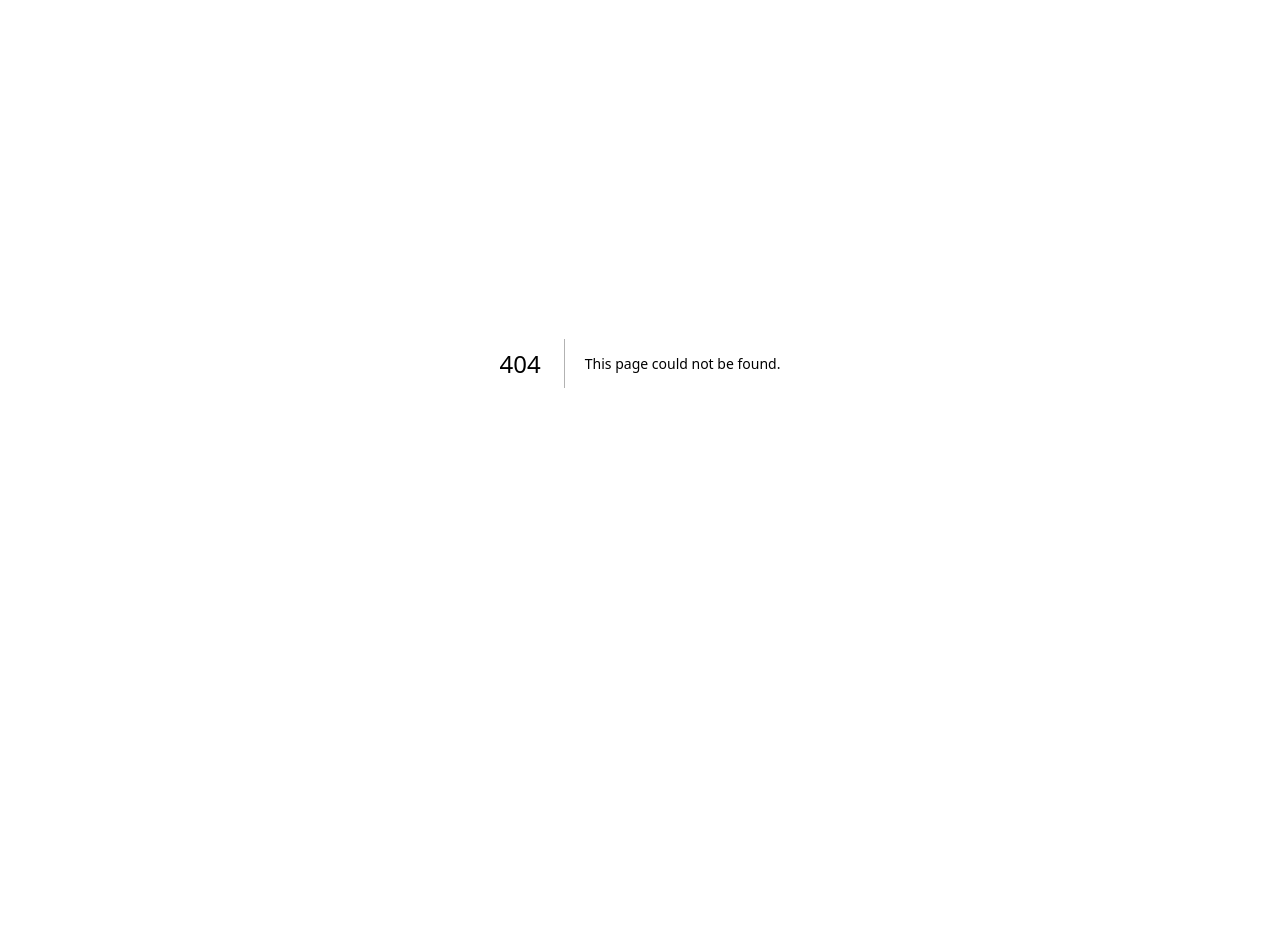
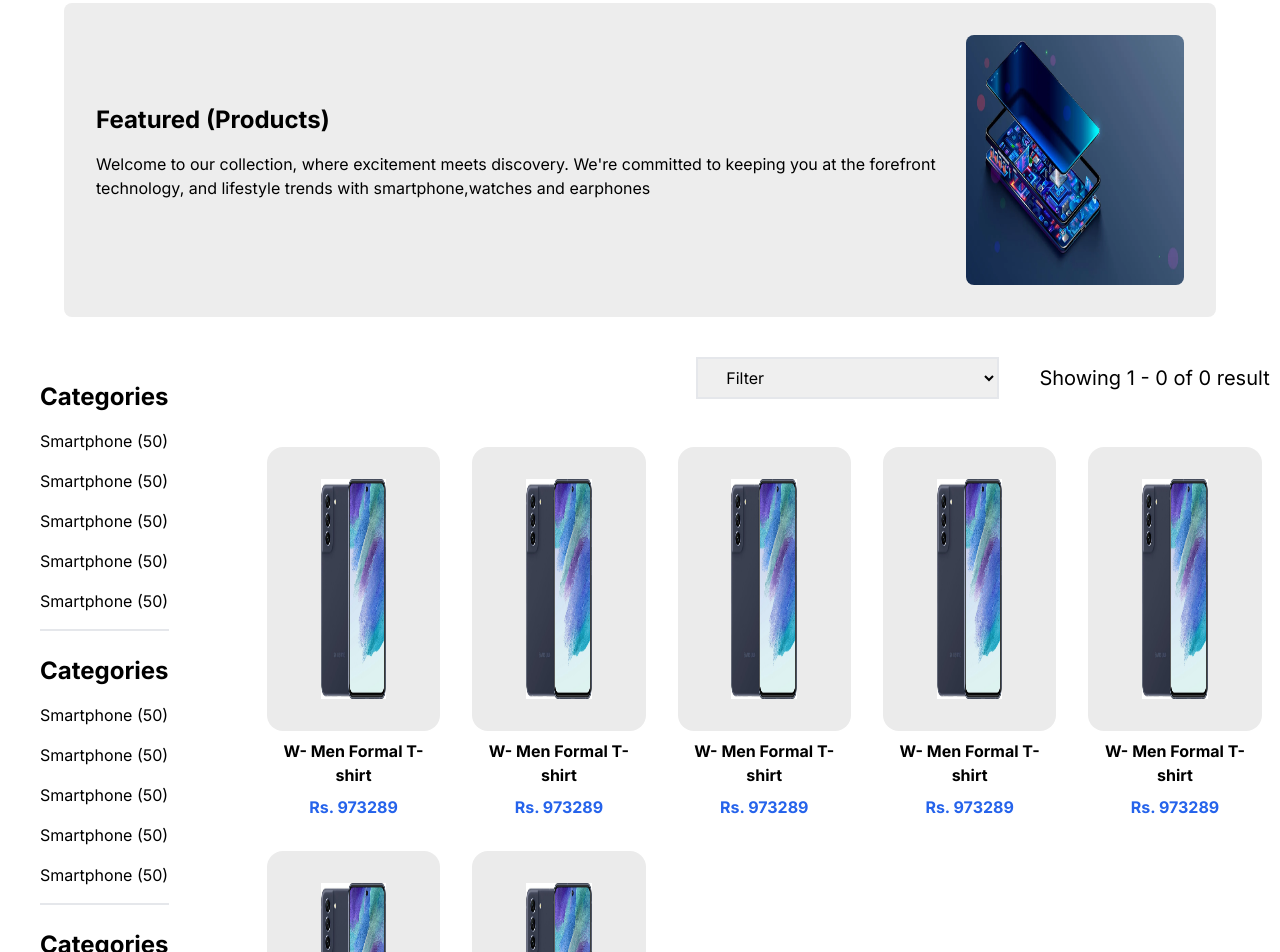
Before and after one commit to surajsinghgore/newByteBazaar, a Next.js app: page /product in a window 1280 px wide. Before the commit this address had no page. Shown: the part 120-1072 px from the top of the page. Before the commit the page ends 883 px from the top, so only its background shows below. Built offline with nearby package versions, Linux system fonts and the light colour scheme.

Commit message:
product page created

```diff
--- a/src/app/globals.css
+++ b/src/app/globals.css
@@ -10,3 +10,6 @@ li{
 .categoryCard:hover h1{
     color: rgb(1, 81, 105);
 }
+.productCard:hover .productHover{
+    display: flex;
+}
--- /dev/null
+++ b/src/app/product/page.js
@@ -0,0 +1,21 @@
+import LeftCategoryMenu from "@/components/Product/LeftCategoryMenu";
+import ProductTopBanner from "@/components/Product/ProductTopBanner";
+import RightMainContainer from "@/components/Product/RightMainContainer";
+import React from "react";
+
+export default function page() {
+  return (
+    <div>
+      <ProductTopBanner />
+
+      <div className="mainSection flex gap-10 flex-wrap">
+        <div class="left sm:hidden">
+          <LeftCategoryMenu />
+        </div>
+        <div class="flex-1 sm:w-[100%]">
+          <RightMainContainer />
+        </div>
+      </div>
+    </div>
+  );
+}
--- /dev/null
+++ b/src/components/Product/LeftCategoryMenu.js
@@ -0,0 +1,25 @@
+import SubCategoryCard from "./SubCategorySection/SubCategoryCard";
+
+const LeftCategoryMenu = () => {
+  return (
+    <div className="px-10">
+      <div className="my-6">
+        <SubCategoryCard />
+      </div>
+
+      <div className="my-6">
+        <SubCategoryCard />
+      </div>
+
+      <div className="my-6">
+        <SubCategoryCard />
+      </div>
+
+      <div className="my-6">
+        <SubCategoryCard />
+      </div>
+    </div>
+  );
+};
+
+export default LeftCategoryMenu;
--- /dev/null
+++ b/src/components/Product/ProductTopBanner.js
@@ -0,0 +1,19 @@
+import Image from "next/legacy/image";
+import Images from "@/constants/Images";
+const ProductTopBanner = () => {
+  return (
+    <div className="w-[90%] m-auto bg-[#ededed]  my-10 rounded-lg flex items-center gap-2 p-8">
+      <div className="details flex-1">
+        <div className="details">
+          <h1 className="font-bold text-2xl">Featured (Products)</h1>
+          <p className="py-4">Welcome to our collection, where excitement meets discovery. We&apos;re committed to keeping you at the forefront technology, and lifestyle trends with smartphone,watches and earphones</p>
+        </div>
+      </div>
+      <div class="image relative w-[20%] h-[250px]">
+        <Image src={Images.category} alt="main image" layout="fill" className="rounded-lg" />
+      </div>
+    </div>
+  );
+};
+
+export default ProductTopBanner;
--- /dev/null
+++ b/src/components/Product/Right/ProductCard.js
@@ -0,0 +1,39 @@
+import Images from "@/constants/Images";
+import Image from "next/legacy/image";
+import React from "react";
+import { FaEye } from "react-icons/fa";
+import { PiShoppingCartFill } from "react-icons/pi";
+import { FaRegHeart } from "react-icons/fa";
+const ProductCard = () => {
+  return (
+    <div className="p-2 productCard">
+      <div className="bg-[#ebebeb] p-8 rounded-2xl relative w-[100%] m-auto ">
+        {/* hover menu appear */}
+        <div className="w-full   justify-center items-center absolute bottom-6 left-0 z-50 productHover hidden">
+          <div className="p-2 flex gap-2 text-lg">
+            <div className="bg-white p-4 shadow-md rounded-md text-black-100 text-[#303030] hover:bg-[#007bff] hover:text-white hover:cursor-pointer" title="QuickView">
+              <FaEye />
+            </div>
+            <div className="bg-white p-4 shadow-md rounded-md text-black-100 text-[#303030] hover:bg-[#007bff] hover:text-white hover:cursor-pointer" title="Add to Cart">
+              <PiShoppingCartFill />
+            </div>
+            <div className="bg-white p-4 shadow-md rounded-md text-black-100 text-[#303030] hover:bg-[#007bff] hover:text-white hover:cursor-pointer" title="Add to Wishlist">
+              <FaRegHeart />
+            </div>
+          </div>
+        </div>
+        <div className="relative w-[60%] h-[220px] m-auto">
+          <Image src={Images.product.src} alt="product" layout="fill" />
+        </div>
+      </div>
+      <div className="text-center">
+        <h1 className=" my-2 font-bold">W- Men Formal T-shirt</h1>
+        <p className="text-blue-600 font-bold">
+          Rs. <span>973289</span>
+        </p>
+      </div>
+    </div>
+  );
+};
+
+export default ProductCard;
--- /dev/null
+++ b/src/components/Product/Right/TopSection.js
@@ -0,0 +1,22 @@
+const TopSection = () => {
+  return (
+    <div className="w-full">
+      <div class="flex items-center gap-10 justify-end">
+        <div class="search w-[30%]">
+          <select className="border-2 p-2 px-6 w-full outline-none">
+            <option value="no">Filter</option>
+            <option value="ascending">Alphabetically, A-Z</option>
+            <option value="descending">Alphabetically, Z-A</option>
+            <option value="low">Price, low to high</option>
+            <option value="high">Price, high to low</option>
+          </select>
+        </div>
+        <div class="">
+          <h1 className="text-xl">Showing 1 - 0 of 0 result</h1>
+        </div>
+      </div>
+    </div>
+  );
+};
+
+export default TopSection;
--- /dev/null
+++ b/src/components/Product/RightMainContainer.js
@@ -0,0 +1,22 @@
+import React from "react";
+import TopSection from "./Right/TopSection";
+import ProductCard from "./Right/ProductCard";
+
+const RightMainContainer = () => {
+  return (
+    <div className="w-[98%] m-auto">
+      <TopSection />
+      <div class="grid grid-cols-5 gap-4 w-full h-20 my-10 sm:grid-cols-1 ">
+        <ProductCard />
+        <ProductCard />
+        <ProductCard />
+        <ProductCard />
+        <ProductCard />
+        <ProductCard />
+        <ProductCard />
+      </div>
+    </div>
+  );
+};
+
+export default RightMainContainer;
--- /dev/null
+++ b/src/components/Product/SubCategorySection/SubCategoryCard.js
@@ -0,0 +1,18 @@
+import React from "react";
+
+function SubCategoryCard() {
+  return (
+    <div class="border-b-2 m-auto">
+      <h1 className="font-bold text-2xl ">Categories</h1>
+      <ul className="my-4">
+        <li className="my-4 cursor-pointer">Smartphone (50)</li>
+        <li className="my-4 cursor-pointer">Smartphone (50)</li>
+        <li className="my-4 cursor-pointer">Smartphone (50)</li>
+        <li className="my-4 cursor-pointer">Smartphone (50)</li>
+        <li className="my-4 cursor-pointer">Smartphone (50)</li>
+      </ul>
+    </div>
+  );
+}
+
+export default SubCategoryCard;
--- a/src/constants/Images.js
+++ b/src/constants/Images.js
@@ -10,6 +10,7 @@ import homecard3 from "../assets/homecard3.webp";
 import homecard4 from "../assets/homecard4.webp";
 import icon from "../assets/icon.png";
 import loader from "../assets/loader.gif";
+import product from "../assets/product.jpg";
 
 export default{
   banner1,
@@ -18,6 +19,7 @@ export default{
   cart1,
   icon,
   category,
+  product,
   favicon,
   homecard1,
   homecard2,
```
Also changed, not shown: src/assets/product.jpg (added).
